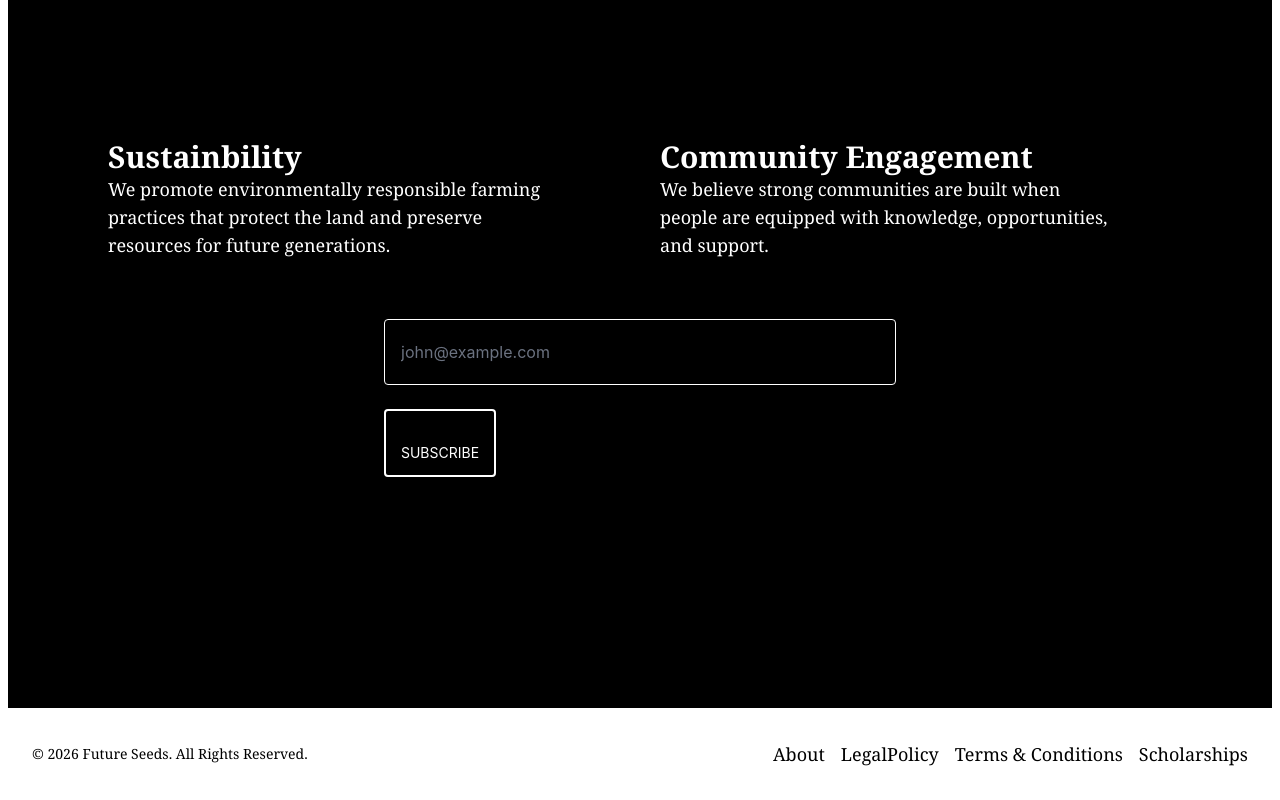
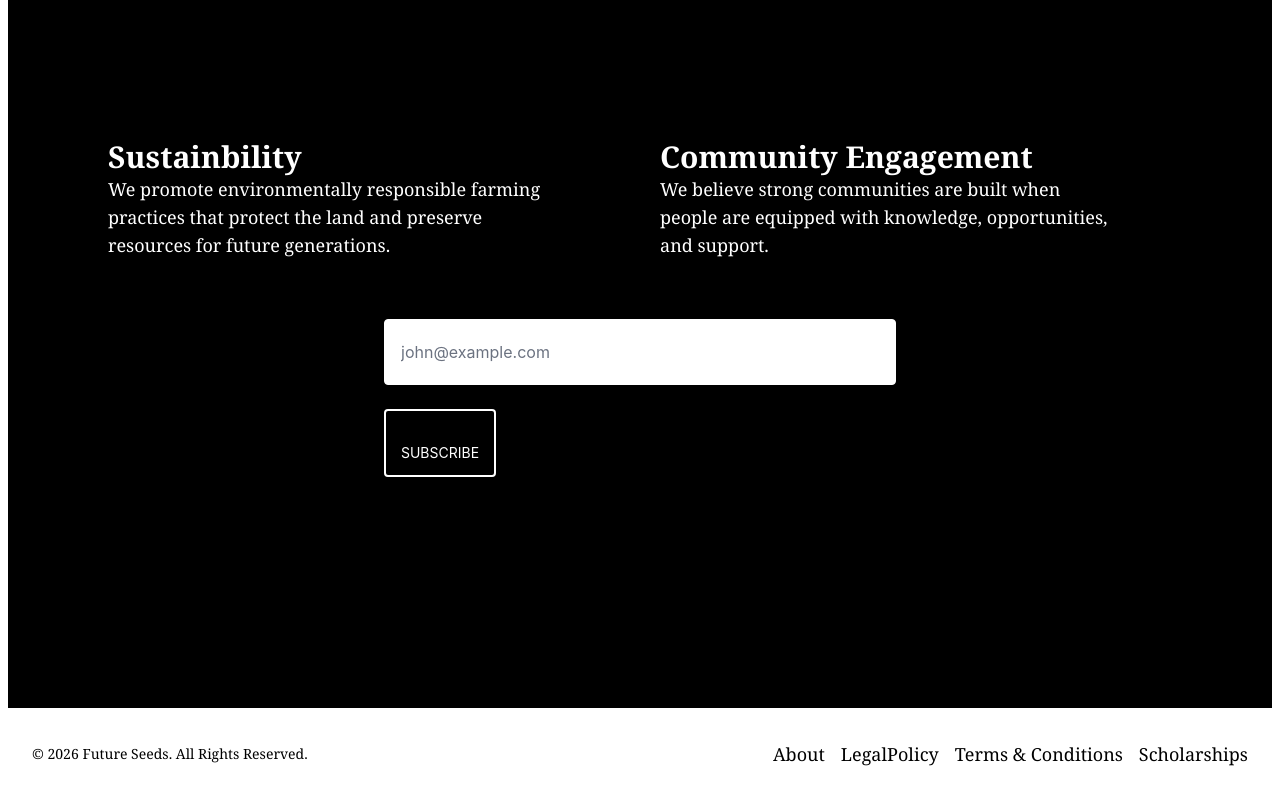
Before and after one commit to Gabriel-3191997/Future-Seeds, a React (Vite) app: page / in a window 1280 px wide. Shown: the part 1236-2036 px from the top of the page. Built offline with nearby package versions, Linux system fonts and the light colour scheme.

Commit message:
deployment

```diff
--- a/src/components/footer_section.jsx
+++ b/src/components/footer_section.jsx
@@ -26,7 +26,7 @@ class FooterSection extends React.Component {
                     </div>
                     <div className="w-[calc(100%-2.5rem)] max-w-lg md:max-w-272 mt-5 mx-5">
                         <form action="#" method="post" className="flex flex-col items-start gap-6">
-                            <input type="text" name="" id="" className="w-full h-12 bg-transparent border-4 border-white text-gray-500 md:py-8 py-3 px-4 outline-none rounded animated-input" placeholder="john@example.com" />
+                            <input type="text" name="" id="" className="w-full h-12 bg-white border-4 border-white text-gray-500 md:py-8 py-3 px-4 outline-none rounded animated-input" placeholder="john@example.com" />
                             <button type="submit" className="h-12 font-serif w-28 border-2 rounded border-white text-white text-xs sm:text-sm uppercase self-start cursor-pointer py-3 md:py-8 animated-button">
                                 subscribe
                             </button>
```
